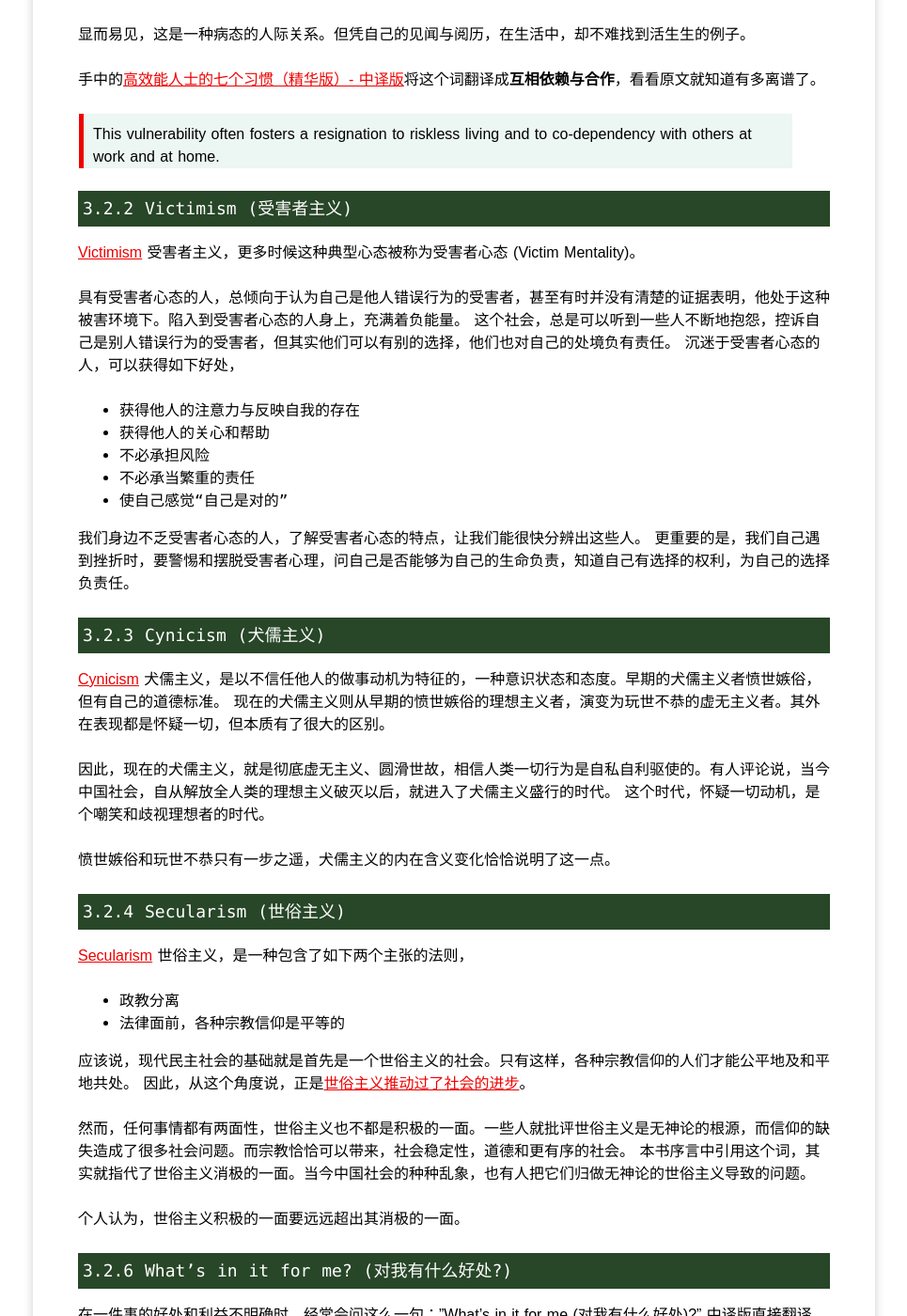
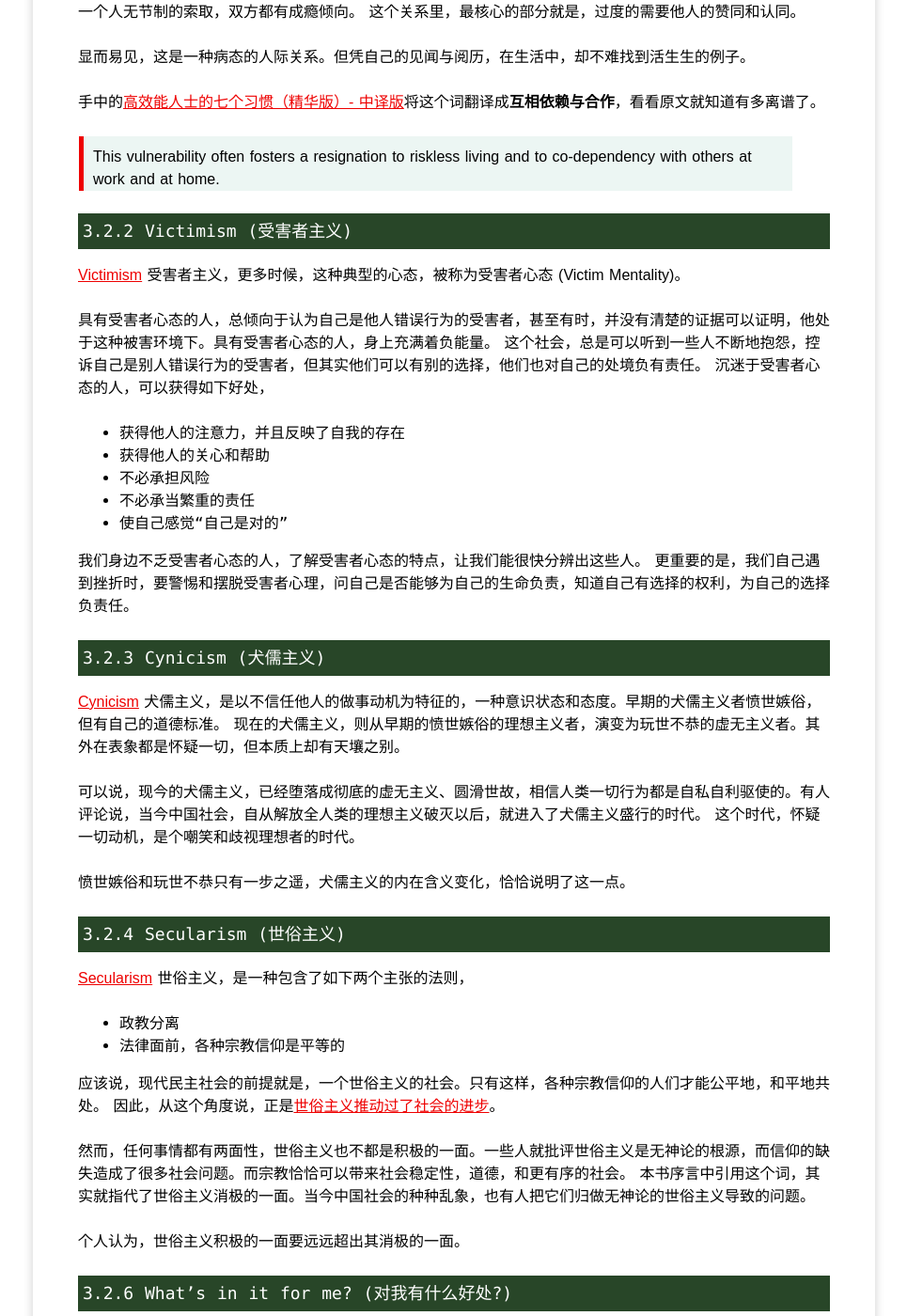
Before and after one commit to yangoliver/yangoliver.github.io, a Jekyll site: the page built from _posts/2016/2016-08-29-7-habits-1.md, in a window 1280 px wide and 1400 px high, scrolled down 2653 px. Shown: the whole window at 94% size, without its empty margins (157-1122 px from the left). Built offline with Jekyll 4.4.1, drawn with Linux system fonts in a browser that asks for light colours; comment, search, counter and statistics services are not loaded; some of the changed text lies outside the part shown.

Commit message:
update: cleanup per self-review

```diff
--- a/_posts/2016/2016-08-29-7-habits-1.md
+++ b/_posts/2016/2016-08-29-7-habits-1.md
@@ -6,9 +6,7 @@
 tags: [soft skill]
 ---
 
->处于草稿状态，内容短期内可能会有剧烈改动。
 >转载时请包含原文或者作者网站链接：<http://oliveryang.net>
-
 
 * content
 {:toc}
@@ -20,20 +18,22 @@
 本文是 [Stephen R. Covey](https://en.wikipedia.org/wiki/Stephen_Covey) 的经典书籍:
 [The 7 Habits of Highly Effective People](https://en.wikipedia.org/wiki/The_7_Habits_of_Highly_Effective_People) **序言部分**的阅读笔记。
 
-最初知道这本书是 2004 年。在公司的沟通技巧培训课上，首次听老师提及本书里的七个习惯。当时不以为然，个人第一感觉就是：这不都是常识么？
-十四年后的某天，再次与此书偶遇，才知相知恨晚。
+最初知道这本书是 2004 年，在公司的沟通技巧培训课上。首次听老师提及本书里的七个习惯时，颇有些不以为然。当时的第一感觉就是：这不都是常识么？
+十四年后的某天，再次与此书偶遇，方觉相知恨晚。
 
 Stephen Covey 在书中写到：**"Common Sense is not Common Practice"**。若要**知行合一**，跨跃知与行的鸿沟，终究是要付出代价的。
-读完本书，不单是知道更需践行。仅以此笔记鞭策和自勉。
+读完本书，不单是知道，更需践行。
+
+谨以此笔记鞭策和自勉。
 
 ## 2. 关于本书
 
-这本书诞生二十七年了，有很多版本。我看的是 Kindle 上买的 25 周年纪念版，
+7 Habits 这本书到 2016 年，诞生二十七年了，有很多版本。我看的是 Kindle 上买的 25 周年纪念版，
 
 >The 7 Habits of Highly Effective People: Powerful Lessons in Personal Change (25th Anniversary Edition) by Covey, Stephen R. (2013-11-15).
 
-另外，手中有一本纸质译版: [高效能人士的七个习惯(精华版)](https://book.douban.com/subject/1048007)。和很多经典的译作一样，中文版存在不少翻译错误。
-但凭心而论，读起来还算流畅。最大的问题是，与原版相比，中文版少了很多内容。这是为何叫精华版的原因吗？怎么感觉砍掉了不少精华呢？
+另外，手中还有一本纸质译版: [高效能人士的七个习惯(精华版)](https://book.douban.com/subject/1048007)。和很多经典的译作一样，中文版存在不少翻译错误。
+但凭心而论，读起来还算流畅。其实，最大的问题是，与原版相比，中文版删减了不少内容。这是为何叫“精华版”的原因吗？怎么感觉缺失了不少精华呢？
 
 所以，还是推荐读英文原版。
 
@@ -173,10 +173,10 @@
 
 #### 3.2.1 Co-dependency (关系成瘾)
 
-[Co-dependency](https://en.wikipedia.org/wiki/Codependency) 直译的话就是**共同依赖**，但理解了背后的确切含义之后，发现**关系成瘾**或者**关怀强迫症**的译法最贴切。
+[Co-dependency](https://en.wikipedia.org/wiki/Codependency) 直译的话就是**共同依赖**，但理解了背后的确切含义之后，发现**关系成瘾**，或者**关怀强迫症**的译法最贴切。
 
-简单来说，Co-dependency 的人际关系就是一种失衡的帮助关系，关系里的一个人无原则过度奉献，从而导致另一个人无节制的索取，双方都有成瘾倾向。
-这个关系里最核心的部分就是，过度的需要他人的赞同和认同。
+简单来说，Co-dependency 的人际关系，就是一种失衡的帮助关系，关系里的一个人无原则过度奉献，导致了另一个人无节制的索取，双方都有成瘾倾向。
+这个关系里，最核心的部分就是，过度的需要他人的赞同和认同。
 
 显而易见，这是一种病态的人际关系。但凭自己的见闻与阅历，在生活中，却不难找到活生生的例子。
 
@@ -186,13 +186,13 @@
 
 #### 3.2.2 Victimism (受害者主义)
 
-[Victimism](https://en.wikipedia.org/wiki/Victim_mentality) 受害者主义，更多时候这种典型心态被称为受害者心态 (Victim Mentality)。
+[Victimism](https://en.wikipedia.org/wiki/Victim_mentality) 受害者主义，更多时候，这种典型的心态，被称为受害者心态 (Victim Mentality)。
 
-具有受害者心态的人，总倾向于认为自己是他人错误行为的受害者，甚至有时并没有清楚的证据表明，他处于这种被害环境下。陷入到受害者心态的人身上，充满着负能量。
+具有受害者心态的人，总倾向于认为自己是他人错误行为的受害者，甚至有时，并没有清楚的证据可以证明，他处于这种被害环境下。具有受害者心态的人，身上充满着负能量。
 这个社会，总是可以听到一些人不断地抱怨，控诉自己是别人错误行为的受害者，但其实他们可以有别的选择，他们也对自己的处境负有责任。
 沉迷于受害者心态的人，可以获得如下好处，
 
-* 获得他人的注意力与反映自我的存在
+* 获得他人的注意力，并且反映了自我的存在
 * 获得他人的关心和帮助
 * 不必承担风险
 * 不必承当繁重的责任
@@ -204,12 +204,12 @@
 #### 3.2.3 Cynicism (犬儒主义)
 
 [Cynicism](https://en.wikipedia.org/wiki/Cynicism_(contemporary)) 犬儒主义，是以不信任他人的做事动机为特征的，一种意识状态和态度。早期的犬儒主义者愤世嫉俗，但有自己的道德标准。
-现在的犬儒主义则从早期的愤世嫉俗的理想主义者，演变为玩世不恭的虚无主义者。其外在表现都是怀疑一切，但本质有了很大的区别。
+现在的犬儒主义，则从早期的愤世嫉俗的理想主义者，演变为玩世不恭的虚无主义者。其外在表象都是怀疑一切，但本质上却有天壤之别。
 
-因此，现在的犬儒主义，就是彻底虚无主义、圆滑世故，相信人类一切行为是自私自利驱使的。有人评论说，当今中国社会，自从解放全人类的理想主义破灭以后，就进入了犬儒主义盛行的时代。
+可以说，现今的犬儒主义，已经堕落成彻底的虚无主义、圆滑世故，相信人类一切行为都是自私自利驱使的。有人评论说，当今中国社会，自从解放全人类的理想主义破灭以后，就进入了犬儒主义盛行的时代。
 这个时代，怀疑一切动机，是个嘲笑和歧视理想者的时代。
 
-愤世嫉俗和玩世不恭只有一步之遥，犬儒主义的内在含义变化恰恰说明了这一点。
+愤世嫉俗和玩世不恭只有一步之遥，犬儒主义的内在含义变化，恰恰说明了这一点。
 
 #### 3.2.4 Secularism (世俗主义)
 
@@ -218,17 +218,17 @@
 * 政教分离
 * 法律面前，各种宗教信仰是平等的
 
-应该说，现代民主社会的基础就是首先是一个世俗主义的社会。只有这样，各种宗教信仰的人们才能公平地及和平地共处。
+应该说，现代民主社会的前提就是，一个世俗主义的社会。只有这样，各种宗教信仰的人们才能公平地，和平地共处。
 因此，从这个角度说，正是[世俗主义推动过了社会的进步](http://www.secularism.org.uk/what-is-secularism.html)。
 
-然而，任何事情都有两面性，世俗主义也不都是积极的一面。一些人就批评世俗主义是无神论的根源，而信仰的缺失造成了很多社会问题。而宗教恰恰可以带来，社会稳定性，道德和更有序的社会。
+然而，任何事情都有两面性，世俗主义也不都是积极的一面。一些人就批评世俗主义是无神论的根源，而信仰的缺失造成了很多社会问题。而宗教恰恰可以带来社会稳定性，道德，和更有序的社会。
 本书序言中引用这个词，其实就指代了世俗主义消极的一面。当今中国社会的种种乱象，也有人把它们归做无神论的世俗主义导致的问题。
 
 个人认为，世俗主义积极的一面要远远超出其消极的一面。
 
 #### 3.2.6 What's in it for me? (对我有什么好处?)
 
-在一件事的好处和利益不明确时，经常会问这么一句："What's in it for me (对我有什么好处)?"
+人们在一件事的好处和利益不明朗时，经常会问这么一句："What's in it for me (对我有什么好处)?"
 中译版直接翻译成”我的定位在哪里“，感觉完全错了。
 
 这句话可以放到两个维度上去体会，
@@ -245,7 +245,7 @@
 
 这句话的含义是 "working hard on insignificant things"，意译为舍本逐末，倒也还算贴切。
 
-生活中到处都是本末倒置的例子，不信问问自己，每天喊忙喊累的背后，有多少事情是真的是特别重要的？往往是重要的事情，一推再推，不重要的事情忙起来没完吧。
+生活中到处都是本末倒置的例子。不信问问自己，每天喊忙喊累的背后，有多少事情是真的是特别重要的？往往是重要的事情，一推再推，不重要的事情忙起来没完吧。
 
 反思之后，发现舍本逐末源自人的天性，比如，
 
@@ -265,14 +265,14 @@
 
 作为序言总结部分，其实作者已经给出了这本打算要谈些什么。
 
-首先，作者最后提了一个老掉牙的问题，随即又给出了解答，
+首先，作者在序言结束前抛出了一个老掉牙的问题，随即又给出了解答，
 
 >How many on their deathbeds wished they’d spent more time at the office— or watching TV?
 >The answer is, No one. They think about their loved ones, their families, and those they have served.
 
-然后，作者搬出了大家熟知的马洛斯需求层次的例子。原来马洛斯在生命中的最后几年，把大家熟知的五个层次的需求层次模型修改为六个。
+然后，作者搬出了大家熟知的马斯洛需求层次的例子。原来马斯洛在生命中的最后几年，把大家熟知的五个层次的需求层次模型修改为六个。
 原有的五个层次的版本，自我实现 (self-actualization) 在最顶端。但六个层次的新版本把自我超越 (self-transcendence) 放到了自我实现之上，成为人类的最高级的心理需求。
-关于马洛斯的需求层次的详细内容，可以参考维基百科条目 [Maslow's hierarchy of needs](https://en.wikipedia.org/wiki/Maslow%27s_hierarchy_of_needs)。
+关于马斯洛的需求层次的详细内容，可以参考维基百科条目 [Maslow's hierarchy of needs](https://en.wikipedia.org/wiki/Maslow%27s_hierarchy_of_needs)。
 
 接着，作者以自己家族和孙女慈善事业的为例，说明自己家人如何身体力行本书中的**七个习惯**方法论的：他们最终形成了服务于他人的人生愿景。原文是，
 
@@ -295,8 +295,8 @@
 * [The 7 Habits of Highly Effective People](https://en.wikipedia.org/wiki/The_7_Habits_of_Highly_Effective_People)
 * [高效能人士的七个习惯（精华版）- 中译版](https://book.douban.com/subject/1048007)
 * [Stephen R. Covey](https://en.wikipedia.org/wiki/Stephen_Covey)
-* [Maslow's hierarchy of needs](https://en.wikipedia.org/wiki/Maslow%27s_hierarchy_of_needs)
 * [Co-dependency](https://en.wikipedia.org/wiki/Codependency)
 * [Victimism](https://en.wikipedia.org/wiki/Victim_mentality)
 * [Cynicism](https://en.wikipedia.org/wiki/Cynicism_(contemporary))
 * [Secularism](https://en.wikipedia.org/wiki/Secularism)
+* [Maslow's hierarchy of needs](https://en.wikipedia.org/wiki/Maslow%27s_hierarchy_of_needs)
```
Also changed, not shown: other parts of _posts/2016/2016-08-29-7-habits-1.md (+4 -4 lines).
